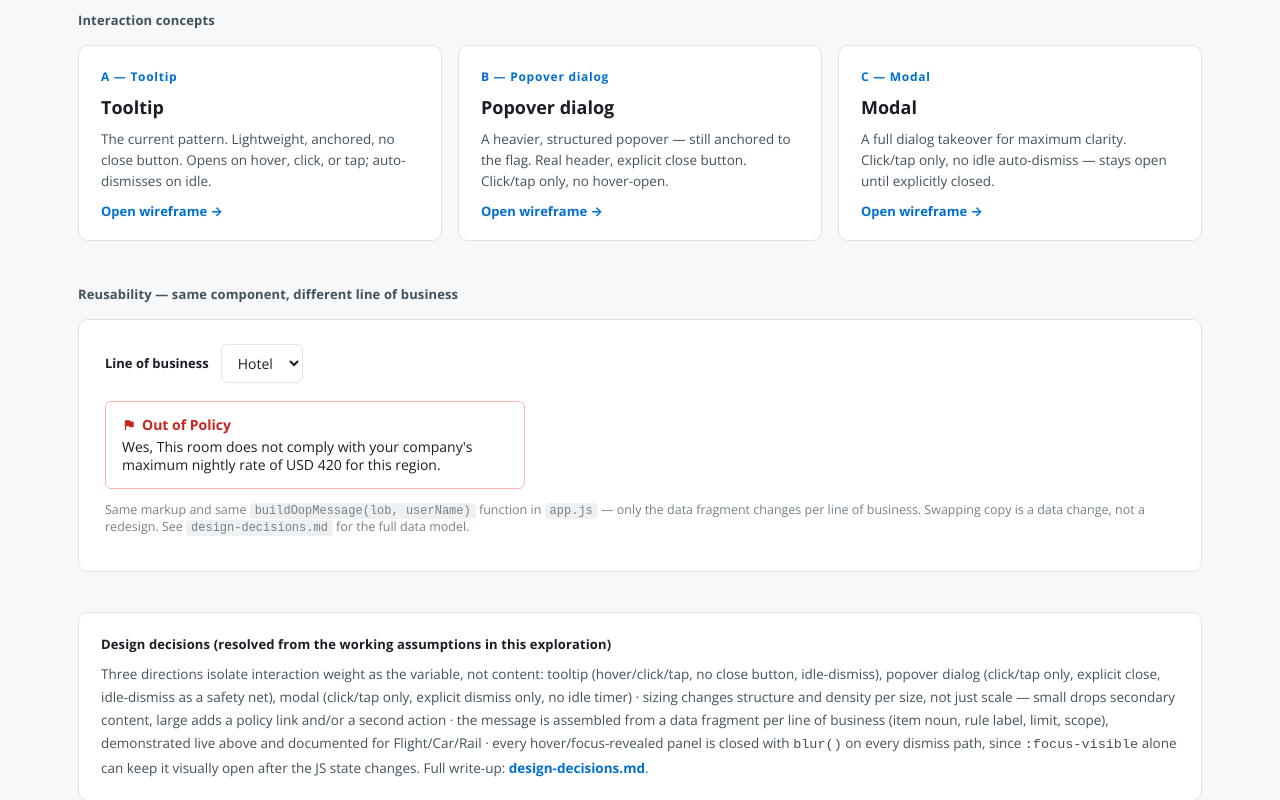
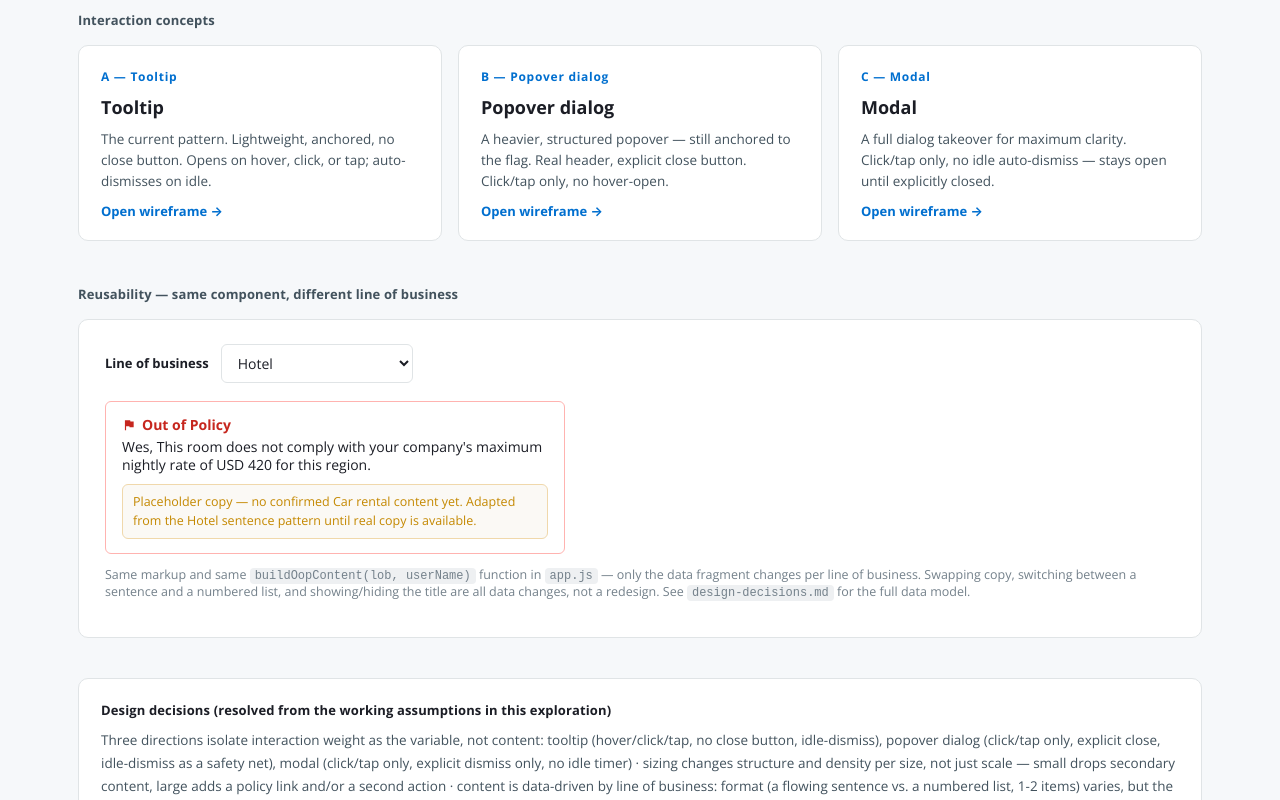
Before and after one commit to wesnoel/GBT_work, a plain HTML site: page out-of-policy-flag/index.html in a window 1280 px wide. Shown: the part 466-1266 px from the top of the page. Drawn offline with nearby package versions, Linux system fonts and the light colour scheme.

Commit message:
update
updated flag out of policy concepts

```diff
--- a/out-of-policy-flag/app.js
+++ b/out-of-policy-flag/app.js
@@ -1,19 +1,57 @@
 /* Out of Policy — shared interaction logic across all three concept directions.
-   Generic by design: OOP_COPY holds line-of-business copy fragments so the
-   message sentence is assembled from data, not hardcoded per line of business.
-   See design-decisions.md for the reusability write-up. */
+   Generic by design: OOP_DATA holds per-line-of-business content so the title
+   and reason copy are assembled from data, not hardcoded per line of business.
 
-var OOP_COPY = {
-  hotel: { itemNoun: "room", ruleLabel: "maximum nightly rate", limit: "USD 420", scope: "for this region" },
-  flight: { itemNoun: "flight", ruleLabel: "maximum fare", limit: "USD 650", scope: "for this route" },
-  car: { itemNoun: "car rental", ruleLabel: "preferred vendor policy", limit: "a non-preferred vendor", scope: "for this rental" },
-  rail: { itemNoun: "fare", ruleLabel: "maximum fare", limit: "USD 180", scope: "for this route" }
+   Decision: every line of business shows the same "Out of Policy" title,
+   full stop — a deliberate standardization, not a straight copy of what
+   today's live surfaces happen to do. Real screenshots (2026-09-26) showed
+   Air using "Policy violations:" and Rail showing no title at all; both are
+   overridden here so the component reads as one consistent pattern.
+
+   Format still varies by line of business:
+     - "sentence": one flowing paragraph (Hotel, Car, Rail).
+     - "list": a numbered list, 1-2 items depending on which rules the
+       booking actually breaks (Air/Flight — confirmed from a real
+       screenshot: usually just the price-ceiling reason, sometimes both
+       price and cabin-class).
+
+   Sentence-format reasons that carry {name} address the traveler directly
+   (Hotel, Car); Air and Rail's real copy does not. */
+
+var OOP_DATA = {
+  hotel: {
+    title: "Out of Policy",
+    format: "sentence",
+    reasons: ["{name}, This room does not comply with your company's maximum nightly rate of USD 420 for this region."]
+  },
+  flight: {
+    title: "Out of Policy",
+    format: "list",
+    reasons: [
+      "The reference price on this route is USD 650. To be compliant with your travel policy the price cannot exceed the reference price by more than USD 150.",
+      "This cabin class does not comply with your company's travel policy for this flight. Highest cabin class allowed : Economy"
+    ]
+  },
+  car: {
+    title: "Out of Policy",
+    format: "sentence",
+    reasons: ["{name}, This car rental does not comply with your company's maximum daily rate of USD 75 for this location."]
+  },
+  rail: {
+    title: "Out of Policy",
+    format: "sentence",
+    reasons: ["Highest class allowed on International journey: Second class"]
+  }
 };
 
-function buildOopMessage(lob, userName) {
-  var c = OOP_COPY[lob];
-  if (!c) return "";
-  return userName + ", This " + c.itemNoun + " does not comply with your company's " + c.ruleLabel + " of " + c.limit + " " + c.scope + ".";
+function buildOopContent(lob, userName) {
+  var c = OOP_DATA[lob];
+  if (!c) return null;
+  return {
+    title: c.title,
+    format: c.format,
+    reasons: c.reasons.map(function (r) { return r.replace("{name}", userName); })
+  };
 }
 
 /* ---- Concept A (tooltip) + Concept B (popover): shared anchor logic ----
@@ -131,14 +169,40 @@ function initOopModal() {
   });
 }
 
-/* ---- Hub reusability demo: swap line-of-business, re-render from data ---- */
+/* ---- Hub reusability demo: swap line-of-business, re-render from data ----
+   Car has no confirmed real copy (unlike Hotel, Air, and Rail, all sourced
+   from real screenshots) — it's adapted from the Hotel sentence pattern as
+   a placeholder, and the demo says so explicitly rather than presenting it
+   as confirmed content. */
+var OOP_PLACEHOLDER_LOBS = ["car"];
+
 function initReuseDemo() {
   var select = document.getElementById("reuseLobSelect");
-  var msgEl = document.getElementById("reusePreviewMessage");
-  if (!select || !msgEl) return;
+  var titleTextEl = document.getElementById("reusePreviewTitleText");
+  var bodyEl = document.getElementById("reusePreviewBody");
+  var placeholderNote = document.getElementById("reusePreviewPlaceholderNote");
+  if (!select || !titleTextEl || !bodyEl) return;
 
   function render() {
-    msgEl.textContent = buildOopMessage(select.value, "Wes");
+    var content = buildOopContent(select.value, "Wes");
+    if (!content) return;
+
+    titleTextEl.textContent = content.title;
+
+    if (content.format === "list") {
+      var listHtml = "<ol class=\"reuse-preview-list\">";
+      content.reasons.forEach(function (reason) {
+        listHtml += "<li>" + reason + "</li>";
+      });
+      listHtml += "</ol>";
+      bodyEl.innerHTML = listHtml;
+    } else {
+      bodyEl.innerHTML = "<p class=\"reuse-preview-message\">" + content.reasons[0] + "</p>";
+    }
+
+    if (placeholderNote) {
+      placeholderNote.hidden = OOP_PLACEHOLDER_LOBS.indexOf(select.value) === -1;
+    }
   }
 
   select.addEventListener("change", render);
--- a/out-of-policy-flag/index.html
+++ b/out-of-policy-flag/index.html
@@ -59,23 +59,24 @@
       <select id="reuseLobSelect">
         <option value="hotel" selected>Hotel</option>
         <option value="flight">Flight</option>
-        <option value="car">Car</option>
+        <option value="car">Car (placeholder copy)</option>
         <option value="rail">Rail</option>
       </select>
     </div>
     <div class="reuse-preview">
       <p class="reuse-preview-title">
         <svg width="14" height="14" viewBox="0 0 24 24" fill="currentColor"><path d="M14.4 6L14 4H5v17h2v-7h5.6l.4 2h7V6z"/></svg>
-        Out of Policy
+        <span id="reusePreviewTitleText">Out of Policy</span>
       </p>
-      <p class="reuse-preview-message" id="reusePreviewMessage"></p>
+      <div id="reusePreviewBody"></div>
+      <p class="reuse-preview-placeholder-note" id="reusePreviewPlaceholderNote" hidden>Placeholder copy — no confirmed Car rental content yet. Adapted from the Hotel sentence pattern until real copy is available.</p>
     </div>
-    <p class="reuse-demo-caption">Same markup and same <code>buildOopMessage(lob, userName)</code> function in <code>app.js</code> — only the data fragment changes per line of business. Swapping copy is a data change, not a redesign. See <code>design-decisions.md</code> for the full data model.</p>
+    <p class="reuse-demo-caption">Same markup and same <code>buildOopContent(lob, userName)</code> function in <code>app.js</code> — only the data fragment changes per line of business. Swapping copy, switching between a sentence and a numbered list, and showing/hiding the title are all data changes, not a redesign. See <code>design-decisions.md</code> for the full data model.</p>
   </div>
 
   <div class="notes-box">
     <h4>Design decisions (resolved from the working assumptions in this exploration)</h4>
-    Three directions isolate interaction weight as the variable, not content: tooltip (hover/click/tap, no close button, idle-dismiss), popover dialog (click/tap only, explicit close, idle-dismiss as a safety net), modal (click/tap only, explicit dismiss only, no idle timer) · sizing changes structure and density per size, not just scale — small drops secondary content, large adds a policy link and/or a second action · the message is assembled from a data fragment per line of business (item noun, rule label, limit, scope), demonstrated live above and documented for Flight/Car/Rail · every hover/focus-revealed panel is closed with <code>blur()</code> on every dismiss path, since <code>:focus-visible</code> alone can keep it visually open after the JS state changes. Full write-up: <a href="design-decisions.md" style="color: var(--accent); font-weight: 700;">design-decisions.md</a>.
+    Three directions isolate interaction weight as the variable, not content: tooltip (hover/click/tap, no close button, idle-dismiss), popover dialog (click/tap only, explicit close, idle-dismiss as a safety net), modal (click/tap only, explicit dismiss only, no idle timer) · sizing changes structure and density per size, not just scale — small drops secondary content, large adds a policy link and/or a second action · content is data-driven by line of business: format (a flowing sentence vs. a numbered list, 1-2 items) varies, but the title is standardized to "Out of Policy" everywhere — a deliberate call, since real Air and Rail screenshots showed two different live conventions ("Policy violations:" and no title at all) that this unifies — demonstrated live above, Car shown as an explicitly flagged placeholder pending real copy · every hover/focus-revealed panel is closed with <code>blur()</code> on every dismiss path, since <code>:focus-visible</code> alone can keep it visually open after the JS state changes. Full write-up: <a href="design-decisions.md" style="color: var(--accent); font-weight: 700;">design-decisions.md</a>.
   </div>
 
 </div>
--- a/out-of-policy-flag/styles.css
+++ b/out-of-policy-flag/styles.css
@@ -116,10 +116,26 @@ a { color: inherit; text-decoration: none; }
   border: 1px solid var(--negative-line);
   border-radius: var(--radius-sm);
   padding: 14px 16px;
-  max-width: 420px;
+  max-width: 460px;
 }
 .reuse-preview-title { font-size: 14px; line-height: 18px; font-weight: 700; color: var(--negative); margin: 0 0 4px; display: flex; align-items: center; gap: 6px; }
 .reuse-preview-message { font-size: 14px; line-height: 18px; color: var(--ink); margin: 0; }
+.reuse-preview-list { margin: 0; padding-left: 20px; font-size: 14px; line-height: 20px; color: var(--ink); }
+.reuse-preview-list li { margin-bottom: 8px; }
+.reuse-preview-list li:last-child { margin-bottom: 0; }
+.reuse-preview-placeholder-note {
+  display: flex;
+  align-items: flex-start;
+  gap: 6px;
+  font-size: 12.5px;
+  line-height: 1.5;
+  color: var(--gold);
+  background: var(--gold-soft);
+  border: 1px solid #F0D8AB;
+  border-radius: var(--radius-sm);
+  padding: 8px 10px;
+  margin: 10px 0 0;
+}
 .reuse-demo-caption { font-size: 12.5px; color: var(--ink-faint); margin-top: 12px; }
 .reuse-demo-caption code { background: var(--line-soft); padding: 1px 5px; border-radius: 4px; font-size: 12px; }
 
```
Also changed, not shown: out-of-policy-flag/design-decisions.md (+13 -13 lines).
